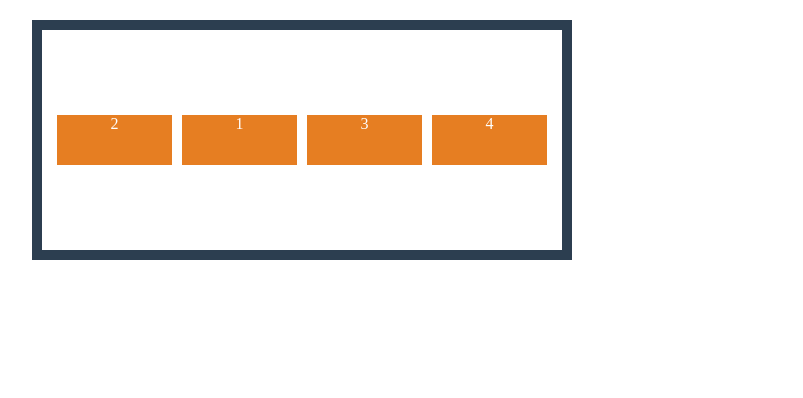
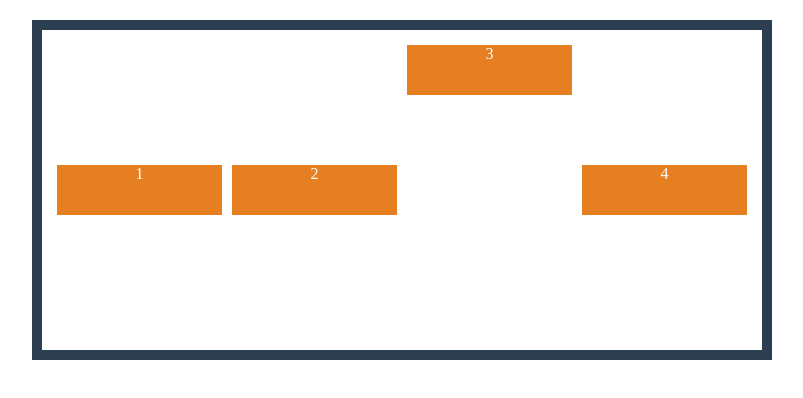
Before and after one commit to moi6rs/anuncios, an Angular app: page /home in a window 1280 px wide. Shown: the top 398 px of the page, without its empty margins (4-807 px from the left). Built offline with nearby package versions, Linux system fonts and the light colour scheme.

Commit message:
Elementos hijo align-self un nuevo aliniamiento

```diff
--- a/src/app/home/home.component.scss
+++ b/src/app/home/home.component.scss
@@ -2,8 +2,8 @@
   background: #e9e9e9;
 }
 .contenedor {
-  width: 500px;
-  height: 200px;
+  width: 700px;
+  height: 300px;
   background: #fff;
   padding: 10px;
   border: 10px solid #2C3E50;
@@ -25,7 +25,6 @@
 .elemento {
   flex: 1;
   flex-basis: 50px;
-  order: 2;
   color: #fff;
   margin: 5px;
   height: 50px;
@@ -33,6 +32,6 @@
   text-align:  center;
 }
 
-.elemento2 {
-  order: 1;
+.elemento3 {
+  align-self: start;;
 }
```
